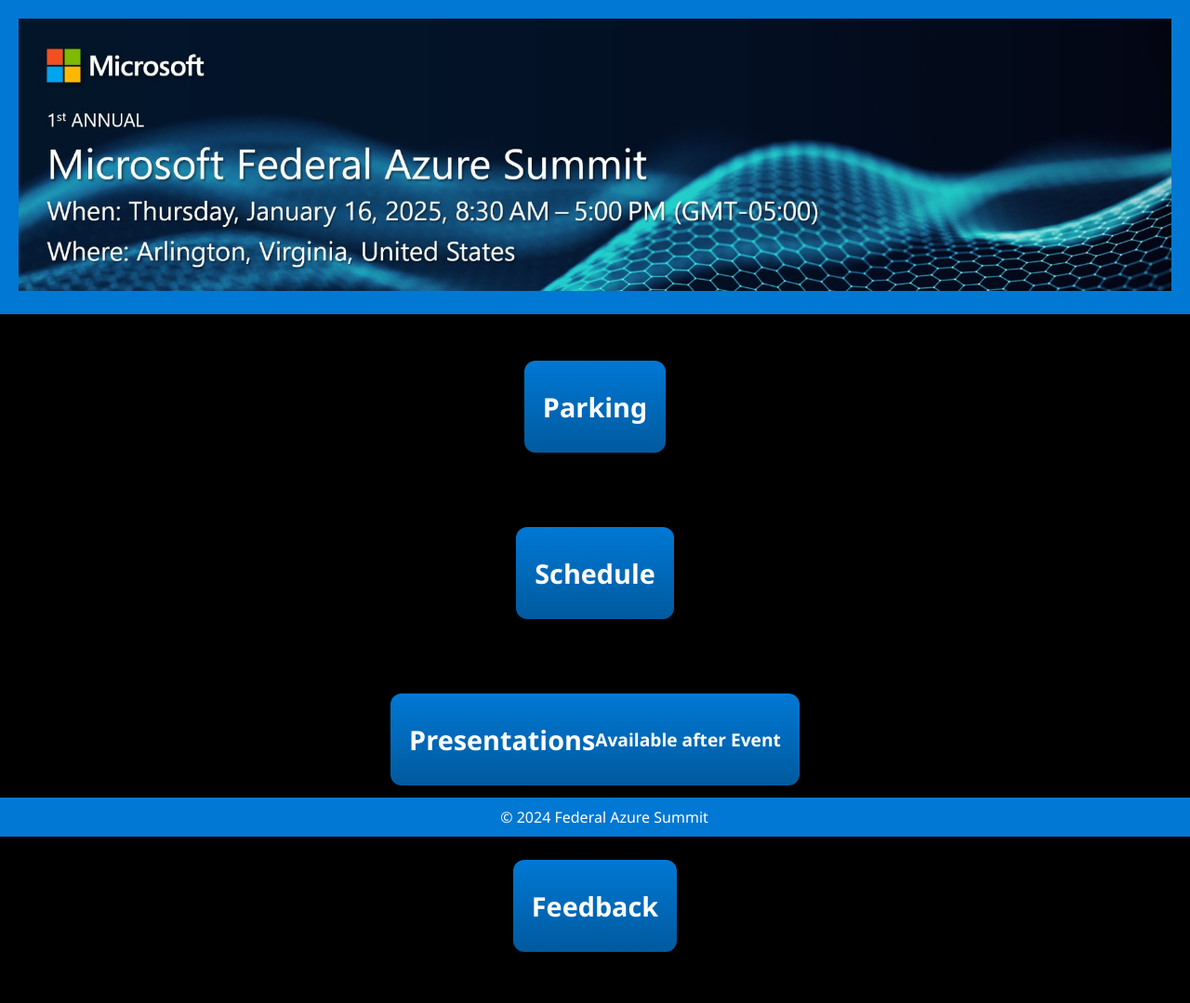
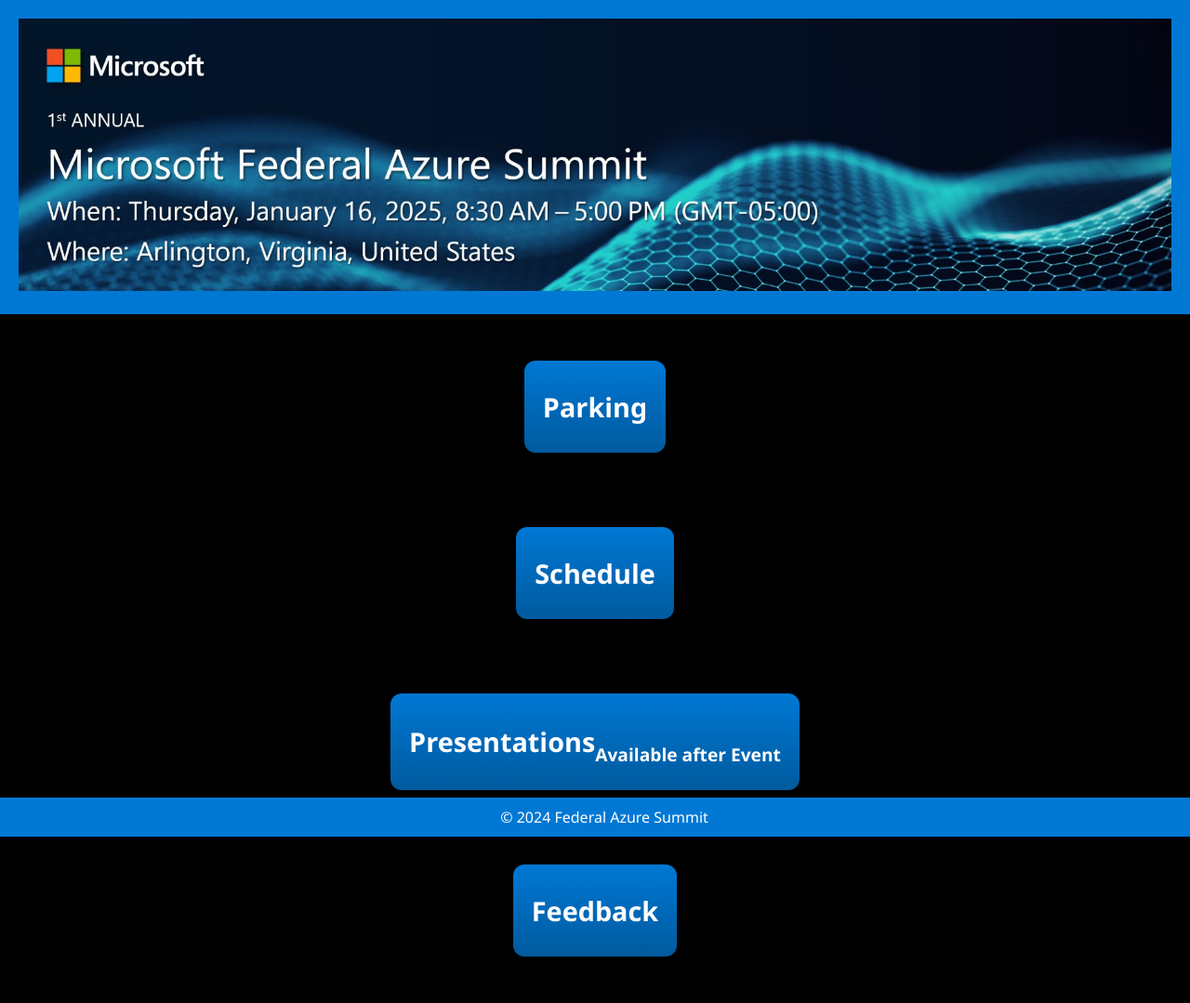
Before and after one commit to msft-joe/FedAzSummit, a Jekyll site: the page index.html, which Jekyll copies as it is, in a window 1280 px wide. Shown: the whole page at 93% size. Built offline with Jekyll 4.4.1, drawn with Linux system fonts in a browser that asks for light colours.

```diff
--- a/index.html
+++ b/index.html
@@ -28,8 +28,8 @@
     </section>
     <section id="presentations">
         <a href="#" class="button">
-            <h2>Presentations<br></h2>
-            <p>Available after Event</p>
+            <h2>Presentations</h2>
+            <p><br>Available after Event</p>
         </a>
     </section>
     <section id="feedback">
```
